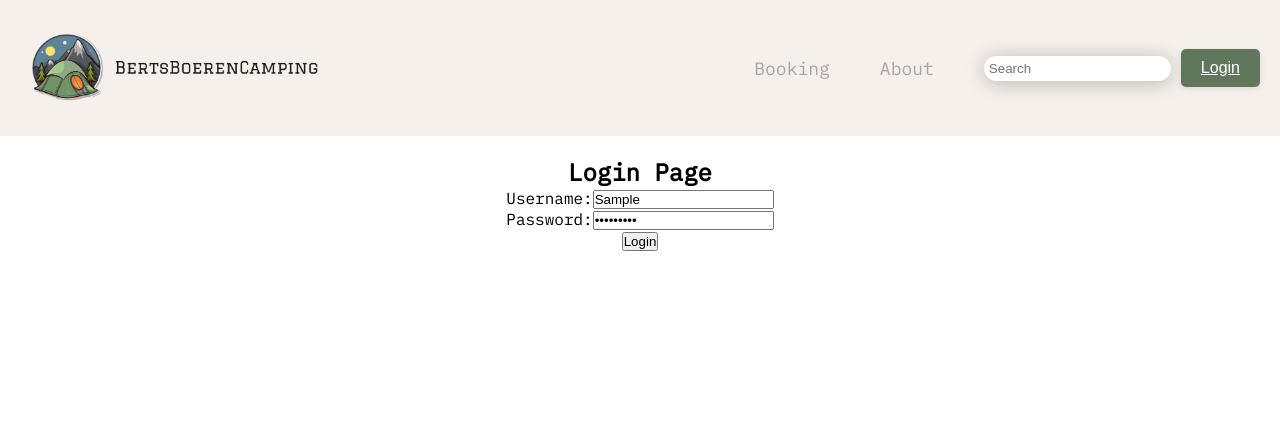
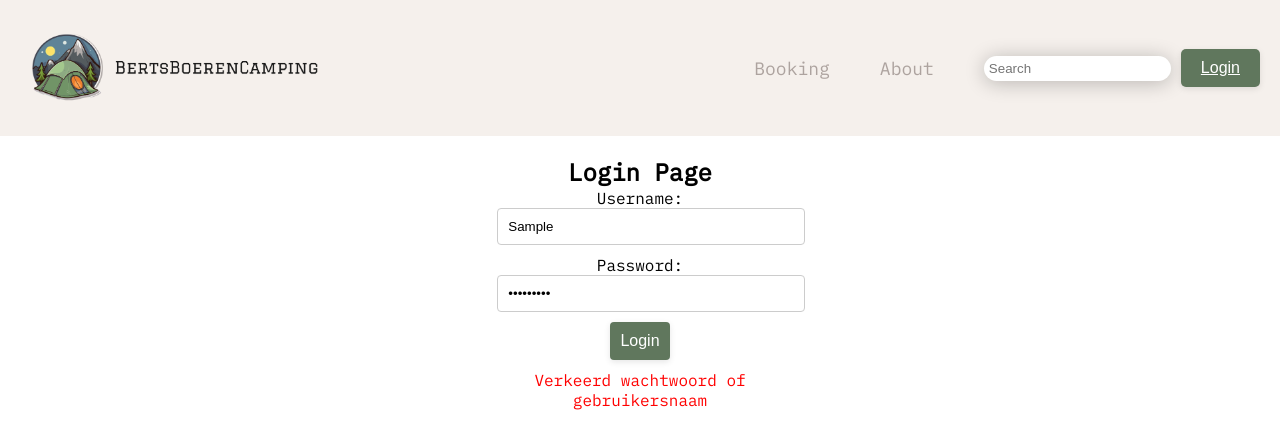
Before and after one commit to LaulensW/BertsBoerenCamping, a React (Vite) app in the folder BertsBoerenCamping/: page /login in a window 1280 px wide. Both pictures are taken after typing "Sample", "Sample123" into the empty fields and a click on the button "Login". Shown: the top 448 px of the page. Built offline with nearby package versions, Linux system fonts and the light colour scheme.

Commit message:
error msg + css
hier heb ik de error msg neer gezet als de wachtwoord niet overeenkomt met de usernaam of als het gewoon incorrect is ook is de login form css gefixt

```diff
--- a/BertsBoerenCamping/src/components/LoginForm.css
+++ b/BertsBoerenCamping/src/components/LoginForm.css
@@ -11,17 +11,25 @@
   width: 100%;
   padding: 10px;
   margin-bottom: 10px;
+  border: 1px solid #ccc;
+  border-radius: 4px;
 }
 
 .login-form button {
   width: 100%;
   padding: 10px;
-    background-color: #007bff;
+  background-color: var(--primary-color);
   color: #fff;
   border: none;
+  border-radius: 4px;
   cursor: pointer;
 }
 
 .login-form button:hover {
   background-color: #0056b3;
 }
+
+.login-form .error-message {
+  color: red;
+  margin-top: 10px;
+}
--- a/BertsBoerenCamping/src/components/LoginForm.jsx
+++ b/BertsBoerenCamping/src/components/LoginForm.jsx
@@ -1,9 +1,10 @@
+import React, { useState } from 'react';
 import './LoginForm.css';
-import React, { useState } from 'react';
 
 const LoginForm = () => {
   const [username, setUsername] = useState('');
   const [password, setPassword] = useState('');
+  const [errorMessage, setErrorMessage] = useState('');
 
   const handleUsernameChange = (event) => {
     setUsername(event.target.value);
@@ -15,11 +16,15 @@ const LoginForm = () => {
 
   const handleSubmit = (event) => {
     event.preventDefault();
-    // Login logic here
+    if (username === 'correctUsername' && password === 'correctPassword') {
+      window.location.href = '/dashboard';
+    } else {
+      setErrorMessage('Verkeerd wachtwoord of gebruikersnaam');
+    }
   };
 
   return (
-    <form onSubmit={handleSubmit}>
+    <form className="login-form" onSubmit={handleSubmit}>
       <div>
         <label htmlFor="username">Username:</label>
         <input
@@ -27,6 +32,7 @@ const LoginForm = () => {
           id="username"
           value={username}
           onChange={handleUsernameChange}
+          className="login-input"
         />
       </div>
       <div>
@@ -36,9 +42,13 @@ const LoginForm = () => {
           id="password"
           value={password}
           onChange={handlePasswordChange}
+          className="login-input"
         />
       </div>
-      <button type="submit">Login</button>
+      <div>
+        <button type="submit" className="login-button">Login</button>
+      </div>
+      {errorMessage && <p className="error-message">{errorMessage}</p>}
     </form>
   );
 };
```
Lines whose indentation alone changed are shown as unchanged.
